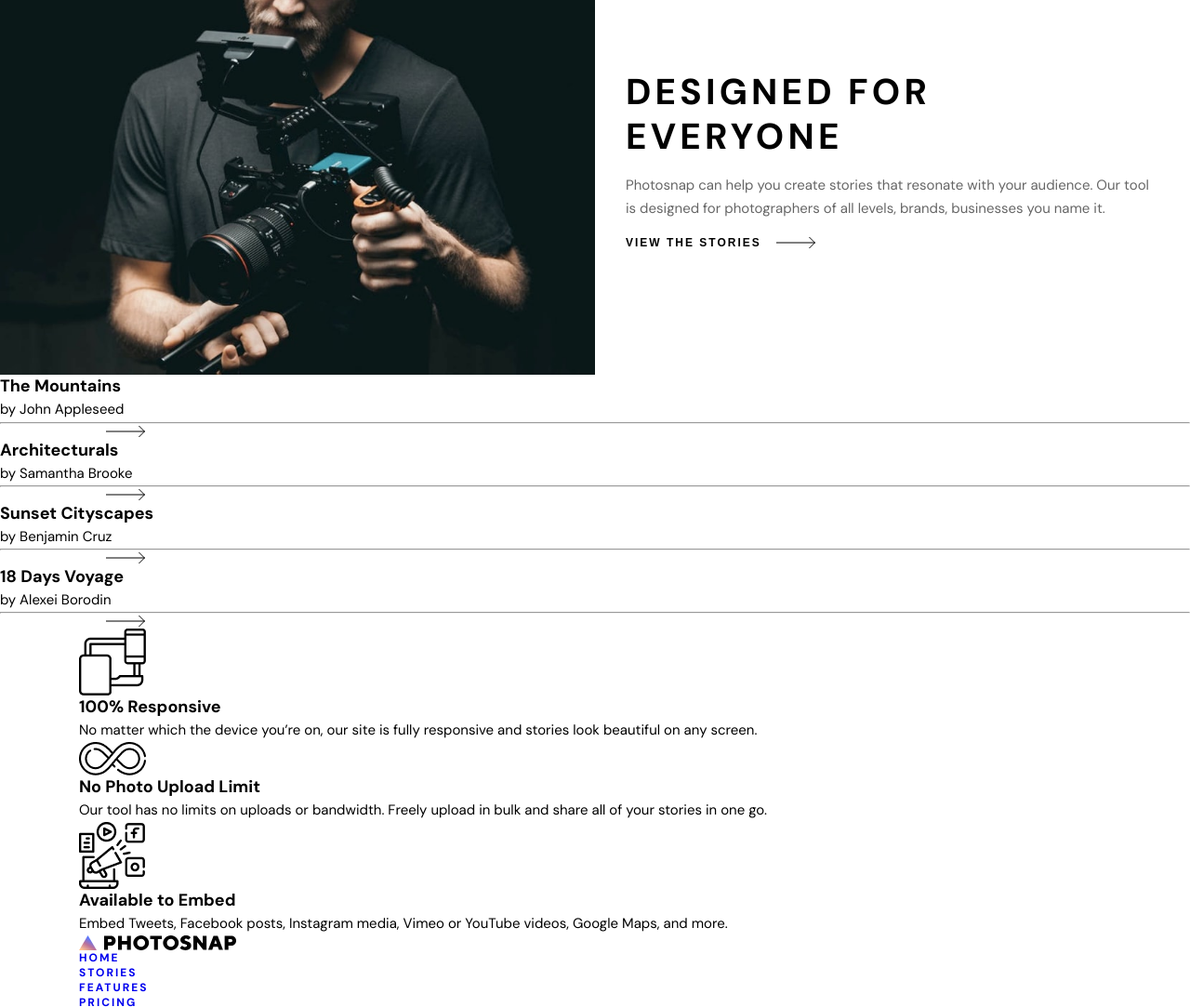
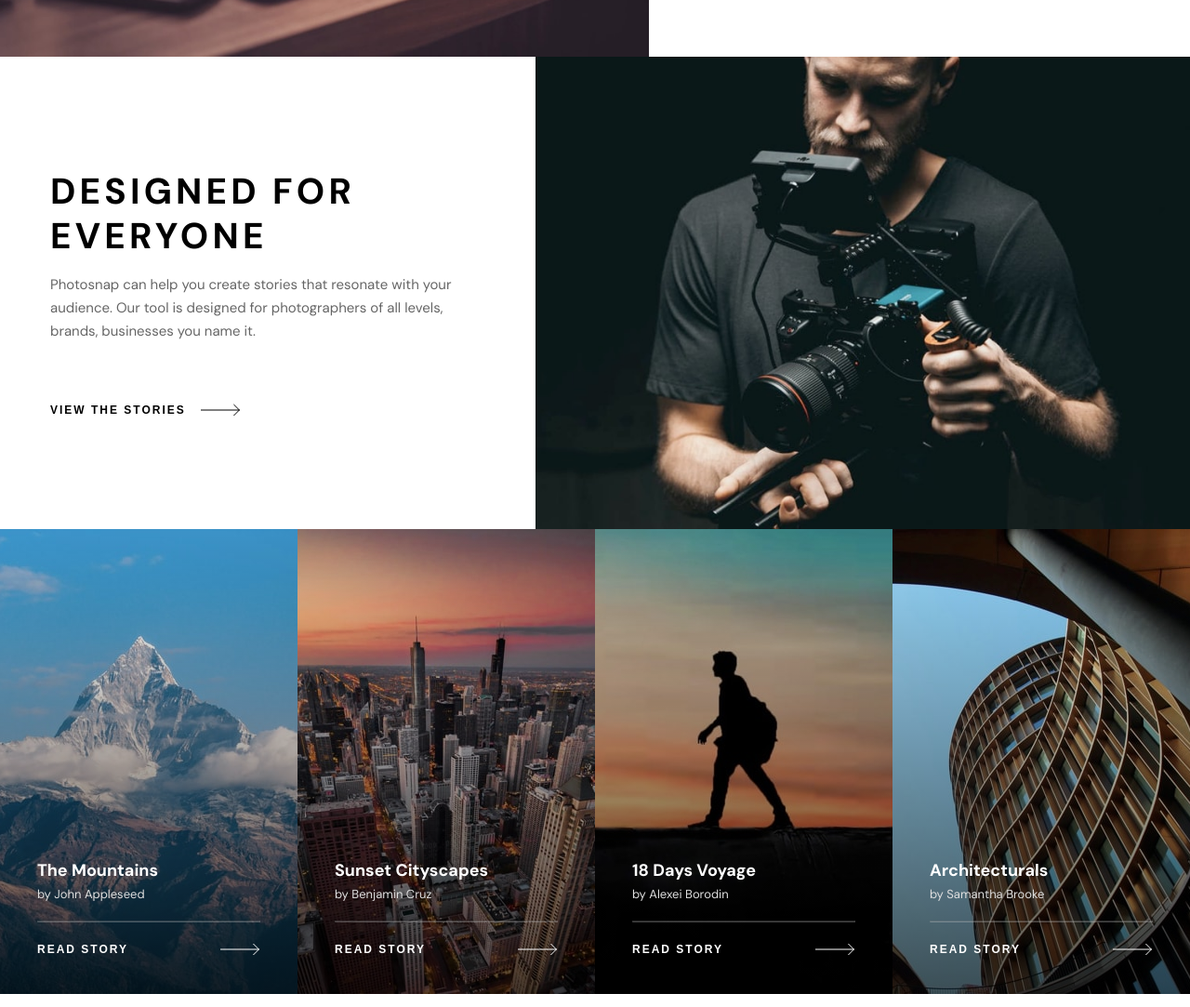
Before and after one commit to AjeaSmith/fem-photosnap, a website built with Vite: page index.html in a window 1280 px wide. Shown: the part 1119-2202 px from the top of the page at 93% size. Built offline with nearby package versions, Linux system fonts and the light colour scheme.

Commit message:
removed some breakpoints | added utils | stores and features done

```diff
--- a/index.html
+++ b/index.html
@@ -67,15 +67,15 @@
             </svg>
           </button>
         </div>
-        <picture>
-          <source srcset="/assets/home/desktop/create-and-share.jpg" media="(min-width: 1024px)" />
+        <picture class="grid__img">
+          <source srcset="/assets/home/desktop/create-and-share.jpg" media="(min-width: 1200px)" />
           <source srcset="/assets/home/tablet/create-and-share.jpg" media="(min-width: 768px)" />
-          <img class="grid__img" src="/assets/home/mobile/create-and-share.jpg" alt="presentation" />
+          <img src="/assets/home/mobile/create-and-share.jpg" alt="presentation" />
         </picture>
       </div>
     </section>
     <section class="grid">
-      <div class="grid__wrapper">
+      <div class="grid__wrapper2">
         <div class="grid__content grid__content--content__white">
           <h1>Beautiful stories every time</h1>
           <p>We provide design templates to ensure your stories look terrific. Easily add
@@ -90,11 +90,11 @@
             </svg>
           </button>
         </div>
-        <picture>
-          <source srcset="/assets/home/desktop/beautiful-stories.jpg" media="(min-width: 1024px)" />
+        <picture class="grid__img">
+          <source srcset="/assets/home/desktop/beautiful-stories.jpg" media="(min-width: 1200px)" />
           <source srcset="/assets/home/tablet/beautiful-stories.jpg" media="(min-width: 768px)" />
 
-          <img class="grid__img" src="/assets/home/mobile/beautiful-stories.jpg" alt="presentation" />
+          <img src="/assets/home/mobile/beautiful-stories.jpg" alt="presentation" />
         </picture>
       </div>
     </section>
@@ -113,70 +113,70 @@
             </svg>
           </button>
         </div>
-        <picture>
-          <source srcset="/assets/home/desktop/designed-for-everyone.jpg" media="(min-width: 1024px)" />
+        <picture class="grid__img">
+          <source srcset="/assets/home/desktop/designed-for-everyone.jpg" media="(min-width: 1200px)" />
           <source srcset="/assets/home/tablet/designed-for-everyone.jpg" media="(min-width: 768px)" />
 
-          <img class="grid__img" src="/assets/home/mobile/designed-for-everyone.jpg" alt="man holding camera" />
+          <img src="/assets/home/mobile/designed-for-everyone.jpg" alt="man holding camera" />
         </picture>
       </div>
     </section>
 
-    <section class="story-columns__wrapper">
-      <div class="story-columns__item">
-        <div class="story-columns__content">
+    <section class="stories">
+      <div class="stories__story stories--item1">
+        <div class="stories__content">
           <h3>The Mountains</h3>
-          <p>by John Appleseed</p>
+          <p class="stories__author">by John Appleseed</p>
           <hr>
           <button class="secondary-button-inverted">
             <h4>Read Story</h4>
             <svg xmlns="http://www.w3.org/2000/svg" width="43" height="14">
-              <g fill="none" fill-rule="evenodd" stroke="#000">
+              <g fill="none" fill-rule="evenodd" stroke="#fff">
                 <path d="M0 7h41.864M35.428 1l6 6-6 6" />
               </g>
             </svg>
           </button>
         </div>
       </div>
-      <div class="story-columns__item">
-        <div class="story-columns__content">
-          <h3>Architecturals</h3>
-          <p>by Samantha Brooke</p>
+      <div class="stories__story stories--item2">
+        <div class="stories__content">
+          <h3>Sunset Cityscapes</h3>
+          <p class="stories__author">by Benjamin Cruz</p>
           <hr>
           <button class="secondary-button-inverted">
             <h4>Read Story</h4>
             <svg xmlns="http://www.w3.org/2000/svg" width="43" height="14">
-              <g fill="none" fill-rule="evenodd" stroke="#000">
+              <g fill="none" fill-rule="evenodd" stroke="#fff">
                 <path d="M0 7h41.864M35.428 1l6 6-6 6" />
               </g>
             </svg>
           </button>
         </div>
       </div>
-      <div class="story-columns__item">
-        <div class="story-columns__content">
-          <h3>Sunset Cityscapes</h3>
-          <p>by Benjamin Cruz</p>
+      <div class="stories__story stories--item3">
+        <div class="stories__content">
+          <h3>18 Days Voyage</h3>
+          <p class="stories__author">by Alexei Borodin</p>
           <hr>
           <button class="secondary-button-inverted">
             <h4>Read Story</h4>
             <svg xmlns="http://www.w3.org/2000/svg" width="43" height="14">
-              <g fill="none" fill-rule="evenodd" stroke="#000">
+              <g fill="none" fill-rule="evenodd" stroke="#fff">
                 <path d="M0 7h41.864M35.428 1l6 6-6 6" />
               </g>
             </svg>
           </button>
         </div>
       </div>
-      <div class="story-columns__item">
-        <div class="story-columns__content">
-          <h3>18 Days Voyage</h3>
-          <p>by Alexei Borodin</p>
+      <div class="stories__story stories--item4">
+        <div class="stories__content">
+          <h3>Architecturals</h3>
+          <p class="stories__author">by Samantha Brooke</p>
           <hr>
           <button class="secondary-button-inverted">
             <h4>Read Story</h4>
             <svg xmlns="http://www.w3.org/2000/svg" width="43" height="14">
-              <g fill="none" fill-rule="evenodd" stroke="#000">
+              <g fill="none" fill-rule="evenodd" stroke="#fff">
                 <path d="M0 7h41.864M35.428 1l6 6-6 6" />
               </g>
             </svg>
@@ -211,7 +211,7 @@
   </main>
 
   <!-- footer -->
-  <footer class="footer">
+  <footer class="footer" style="background-color: black;">
     <div class="footer__wrapper container">
       <div class="footer__nav">
         <img src="/assets/shared/desktop/logo.svg" alt="photosnap" />
--- a/sass/base/_globals.scss
+++ b/sass/base/_globals.scss
@@ -23,13 +23,12 @@ body {
   5. Improve media defaults
 */
 
-img,
-picture,
-video,
-canvas,
-svg {
+img {
+	width: 100%;
+	max-width: 100%;
 	display: block;
-	max-width: 100%;
+	height: 100%;
+	object-fit: fill;
 }
 button {
 	padding: 0;
--- a/sass/layout/home/_index.scss
+++ b/sass/layout/home/_index.scss
@@ -1,34 +1,44 @@
 @use "../../base/colors" as *;
 @use "../../mixins/breakpoints" as *;
+@use "../../utils/utils" as *;
 
+// Top stories grid
 .grid {
 	&__wrapper {
+		background-color: $black;
 		display: grid;
-		grid-template-columns: 1fr;
 		grid-template-areas:
 			"image"
 			"content";
-		align-items: center;
 
-		@include for-tablet-portrait-up {
-			grid-template-columns: 1fr 1fr;
-			grid-template-areas: "image content";
+		@include for-tablet-landscape-up {
+			grid-template-areas: "content image image";
+		}
+		@include for-desktop-up {
+			grid-template-areas: "content image image image";
 		}
 	}
-
 	&__content {
-		background-color: $black;
+		height: 100%;
 		display: flex;
 		flex-direction: column;
+		justify-content: center;
 		gap: 16px;
 		padding-inline: 33px;
 		grid-area: content;
 		padding-block: 72px;
 		color: $white;
-
+		@include for-tablet-landscape-up {
+			padding-inline: 54px;
+		}
 		p {
 			color: $light-grey;
 			opacity: 0.6;
+		}
+		button {
+			@include for-tablet-landscape-up {
+				margin-top: 48px;
+			}
 		}
 
 		&--underline {
@@ -41,6 +51,14 @@
 				width: 128px;
 				height: 6px;
 				background: $gradient;
+				@include for-tablet-landscape-up {
+					top: 50%;
+					transform: translateY(-50%);
+					width: 6px;
+					height: 309px;
+					left: 0;
+					right: 0;
+				}
 			}
 		}
 		&--content__white {
@@ -51,4 +69,125 @@
 			}
 		}
 	}
+	&__img {
+		grid-area: image;
+	}
+
+	&__wrapper2 {
+		display: grid;
+		grid-template-areas:
+			"image"
+			"content";
+		@include for-tablet-landscape-up {
+			grid-template-areas: "image image content";
+			&__content {
+				padding-inline: 54px;
+			}
+		}
+		@include for-desktop-up {
+			grid-template-areas: "image image image content";
+		}
+	}
 }
+
+// Bottom stories grid
+.stories {
+	display: grid;
+	grid-template-rows: repeat(4, 375px);
+	@include for-tablet-landscape-up {
+		grid-template-columns: repeat(2, 1fr);
+		grid-template-rows: repeat(2, 500px);
+	}
+	@include for-desktop-up {
+		grid-template-columns: repeat(4, 1fr);
+		grid-template-rows: repeat(1, 500px);
+	}
+	@include story-background-images();
+
+	&__story {
+		color: $white;
+		display: flex;
+		flex-direction: column;
+		justify-content: end;
+		@include for-desktop-up {
+			position: relative;
+			transition: transform 0.3s ease;
+			&:hover {
+				cursor: pointer;
+				transform: translateY(-30px);
+				&::after {
+					content: "";
+					position: absolute;
+					left: 0;
+					bottom: 0;
+					width: 100%;
+					height: 5px;
+					background-image: $gradient;
+				}
+			}
+		}
+	}
+
+	&__content {
+		padding-inline: 33px;
+		padding-bottom: 40px;
+		button {
+			width: 100%;
+			justify-content: space-between;
+		}
+		hr {
+			margin-top: 16px;
+			margin-bottom: 21px;
+			border-color: $light-grey;
+			width: 100%;
+			opacity: 0.3;
+		}
+		@include for-tablet-landscape-up {
+			padding-inline: 42px;
+		}
+		@include for-desktop-up {
+			padding-inline: 40px;
+		}
+	}
+
+	&__author {
+		font-size: 13px;
+		color: $light-grey;
+	}
+}
+
+// features
+.features {
+	margin-block: 80px;
+	@include for-desktop-up {
+		margin-block: 120px;
+	}
+	&__wrapper {
+		display: grid;
+		gap: 56px;
+
+		@include for-desktop-up {
+			grid-template-columns: repeat(3, 1fr);
+		}
+	}
+	&__item {
+		display: flex;
+		justify-content: center;
+		align-items: center;
+		flex-direction: column;
+		gap: 24px;
+		text-align: center;
+
+		@include for-tablet-landscape-up {
+			max-width: 45ch;
+			margin-inline: auto;
+		}
+		p {
+			opacity: 0.6;
+		}
+		img {
+			width: 72px;
+			height: auto;
+		}
+	}
+}
--- a/sass/mixins/_breakpoints.scss
+++ b/sass/mixins/_breakpoints.scss
@@ -1,15 +1,15 @@
 @mixin for-phone-only {
-  @media (max-width: 599px) { @content; }
-}
-@mixin for-tablet-portrait-up {
-  @media (min-width: 600px) { @content; }
+	@media (max-width: 599px) {
+		@content;
+	}
 }
 @mixin for-tablet-landscape-up {
-  @media (min-width: 900px) { @content; }
+	@media (min-width: 768px) {
+		@content;
+	}
 }
 @mixin for-desktop-up {
-  @media (min-width: 1200px) { @content; }
+	@media (min-width: 1200px) {
+		@content;
+	}
 }
-@mixin for-big-desktop-up {
-  @media (min-width: 1800px) { @content; }
-}
--- /dev/null
+++ b/sass/utils/_index.scss
@@ -0,0 +1 @@
+@forward "utils";
--- /dev/null
+++ b/sass/utils/_utils.scss
@@ -0,0 +1,26 @@
+@mixin story-background-images {
+	@for $i from 1 through 4 {
+		&--item#{$i} {
+			$image: "";
+
+			@if $i == 1 {
+				$image: "mountains.jpg";
+			} @else if $i == 2 {
+				$image: "cityscapes.jpg";
+			} @else if $i == 3 {
+				$image: "18-days-voyage.jpg";
+			} @else if $i == 4 {
+				$image: "architecturals.jpg";
+			}
+			background-size: cover;
+			background-position: bottom 25% center;
+			background-repeat: no-repeat;
+			background-image: linear-gradient(
+					to bottom,
+					rgba(0, 0, 0, 0.0001),
+					rgba(0, 0, 0, 0.6612)
+				),
+				url("/assets/stories/desktop/#{$image}");
+		}
+	}
+}
```
